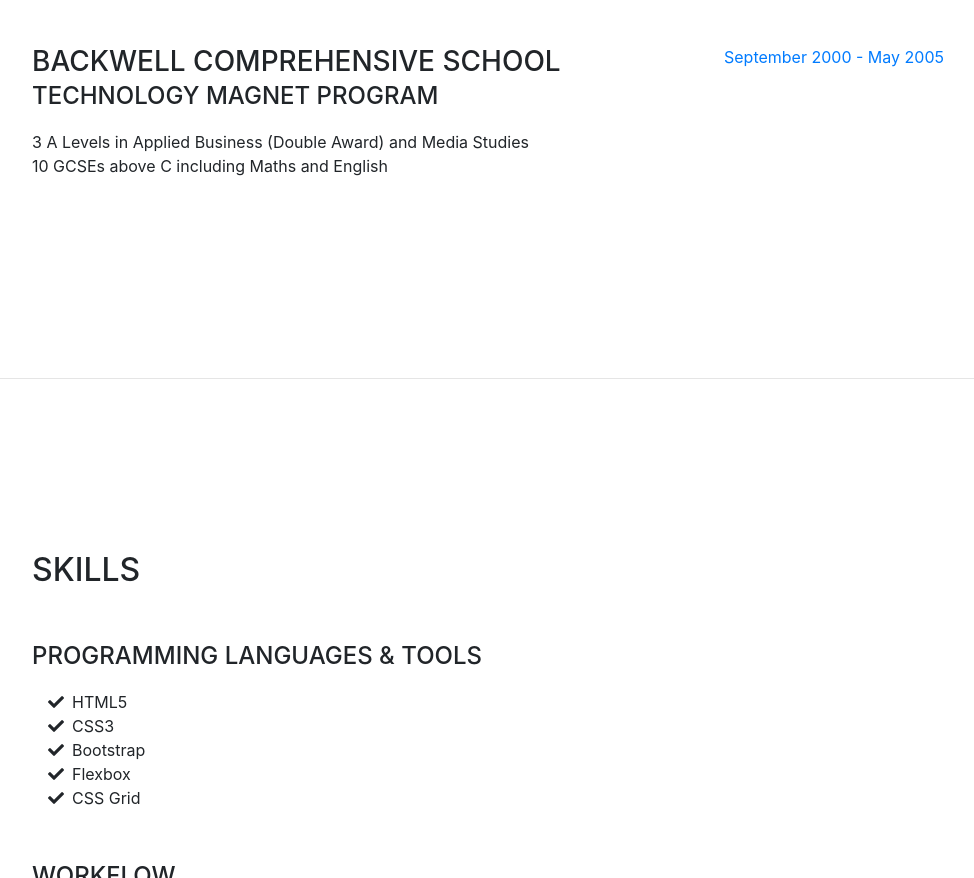
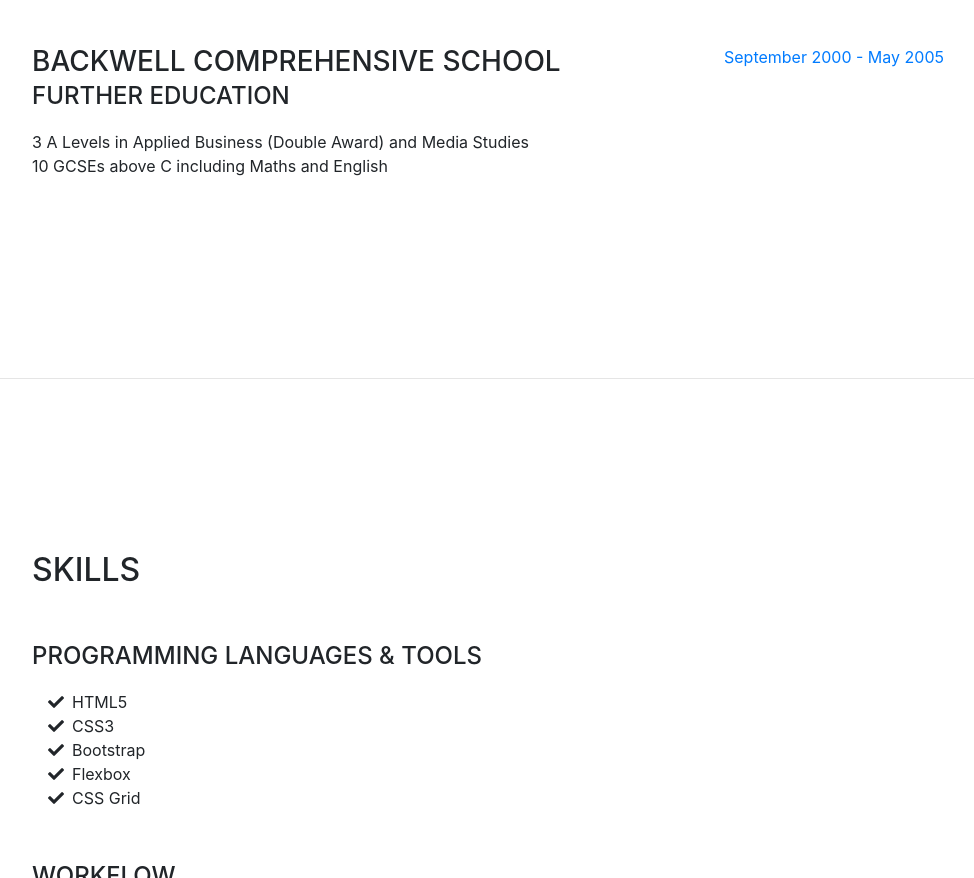
Before and after one commit to romaine1989/mycv, a website with bundled scripts: page index.html in a window 1280 px wide. Shown: the part 2327-3205 px from the top of the page, without its empty margins (288-1262 px from the left). Built offline with nearby package versions, Linux system fonts and the light colour scheme; a web font is replaced by a local one.

```diff
--- a/index.html
+++ b/index.html
@@ -170,7 +170,7 @@
           <div class="resume-item d-flex flex-column flex-md-row">
             <div class="resume-content mr-auto">
               <h3 class="mb-0">Backwell Comprehensive School</h3>
-              <div class="subheading mb-3">Technology Magnet Program</div>
+              <div class="subheading mb-3">Further Education</div>
               <p>3 A Levels in Applied Business (Double Award) and Media Studies<br>10 GCSEs above C including Maths and English</p>
             </div>
             <div class="resume-date text-md-right">
```
